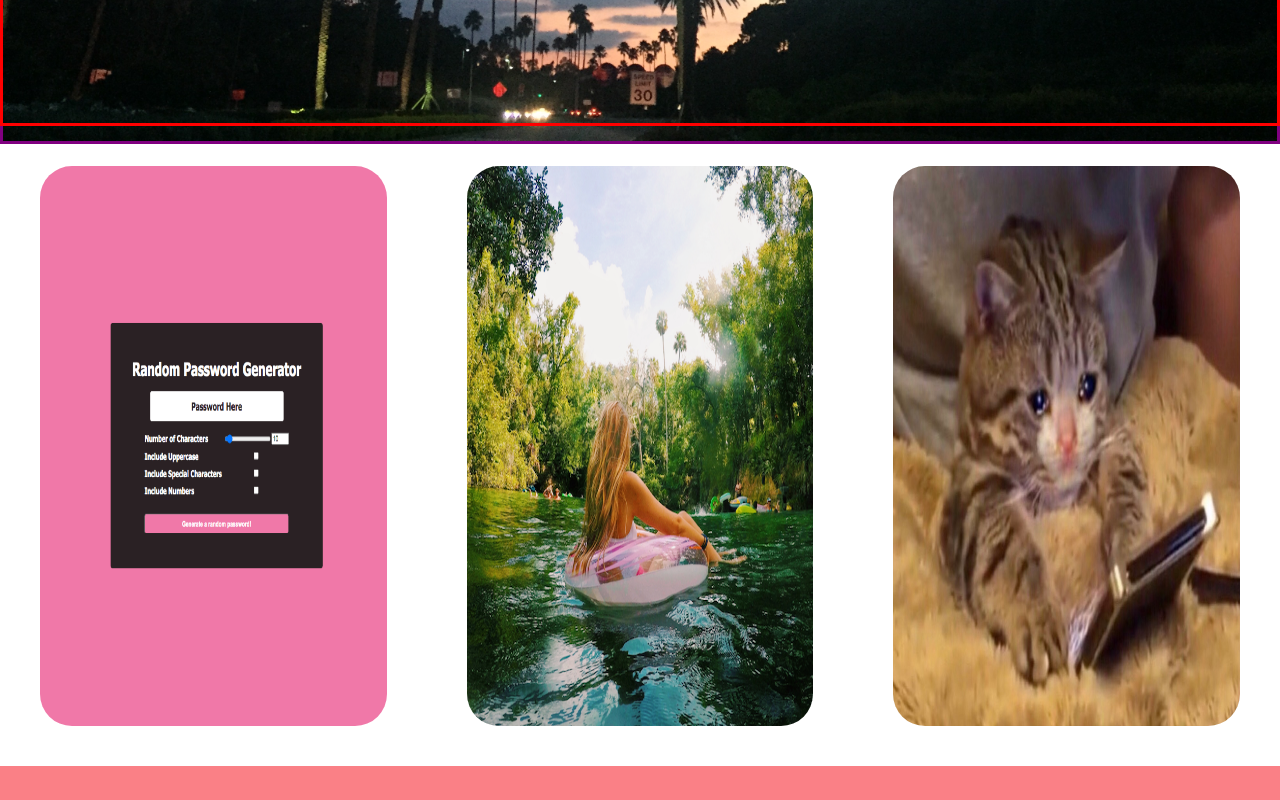
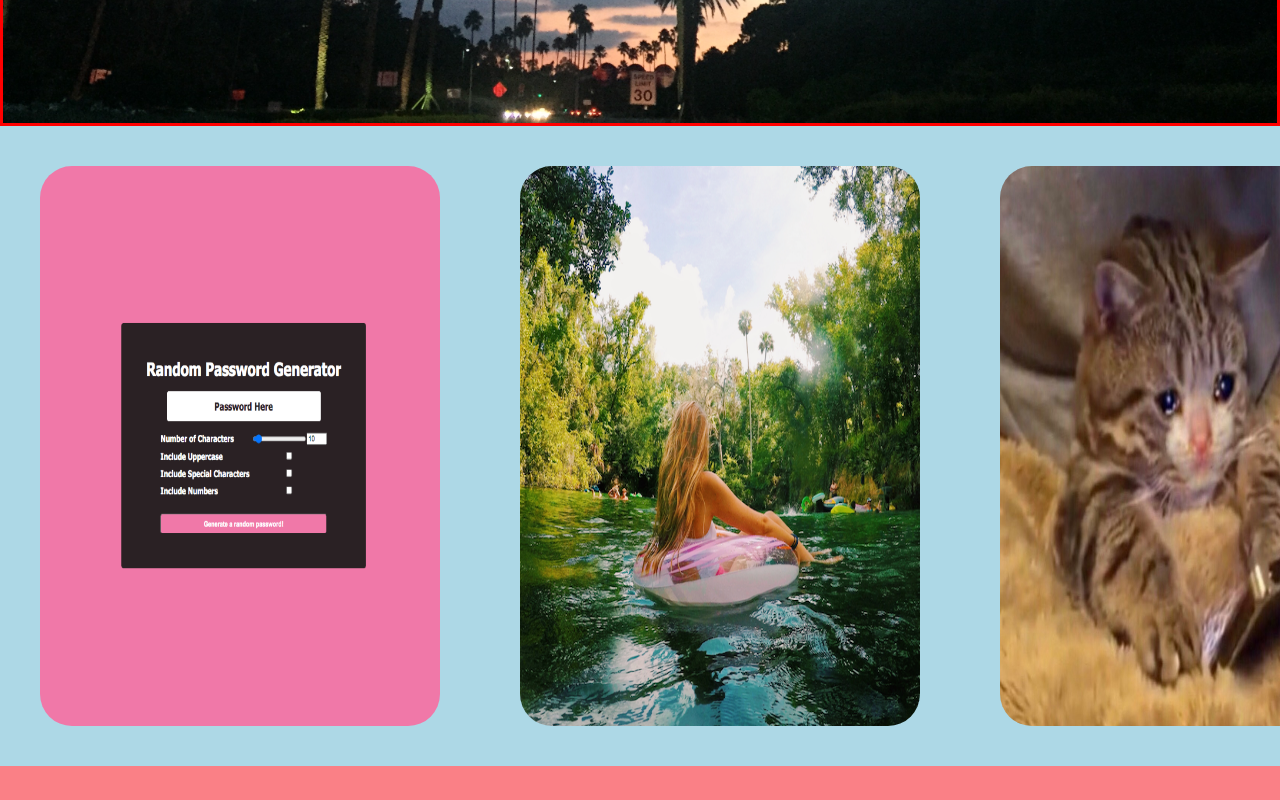
Before and after one commit to sophia4422/my-react-portfolio, a React (Create React App) app: page / in a window 1280 px wide. Shown: the part 640-1440 px from the top of the page. Built offline with nearby package versions, Linux system fonts and the light colour scheme.

Commit message:
editing carousel

```diff
--- a/src/App.css
+++ b/src/App.css
@@ -128,8 +128,9 @@
 
 .item {
   min-height: 40rem;
-  width: 30rem;
+  min-width: 30rem;
   padding: 40px;
+  pointer-events: none;
 }
 
 .item img {
@@ -140,6 +141,13 @@
 
 .inner-carousel {
   display: flex;
+  background: lightblue;
+}
+
+.carousel {
+  cursor: grab;
+  overflow: hidden;
+  background: red;
 }
 
 /* NAV BAR CSS */
--- a/src/components/Projects.js
+++ b/src/components/Projects.js
@@ -3,13 +3,24 @@ import { useRef, useEffect, useState } from "react";
 import images from "../images";
 
 export const Projects = () => {
+  const [width, setWidth] = useState(0);
+  const carousel = useRef();
+
+  useEffect(() => {
+    console.log(carousel.current);
+  }, []);
+
   return (
     <div>
-      <motion.div className="carousel">
-        <motion.div className="inner-carousel">
+      <motion.div ref={carousel} className="carousel">
+        <motion.div
+          drag="x"
+          dragConstraints={{ right: 0 }}
+          className="inner-carousel"
+        >
           {images.map((image) => {
             return (
-              <motion.div className="item">
+              <motion.div className="item" key={image}>
                 <img src={image} alt="" />
               </motion.div>
             );
--- a/src/images.js
+++ b/src/images.js
@@ -1,5 +1,7 @@
 import image1 from "./assets/images/random-password.png";
 import image2 from "./assets/images/springs.png";
 import image3 from "./assets/images/error-image.png";
+import image4 from "./assets/images/fl.jpg";
+import image5 from "./assets/images/rainbow-beach.jpeg";
 
-export default [image1, image2, image3];
+export default [image1, image2, image3, image4, image5];
```
